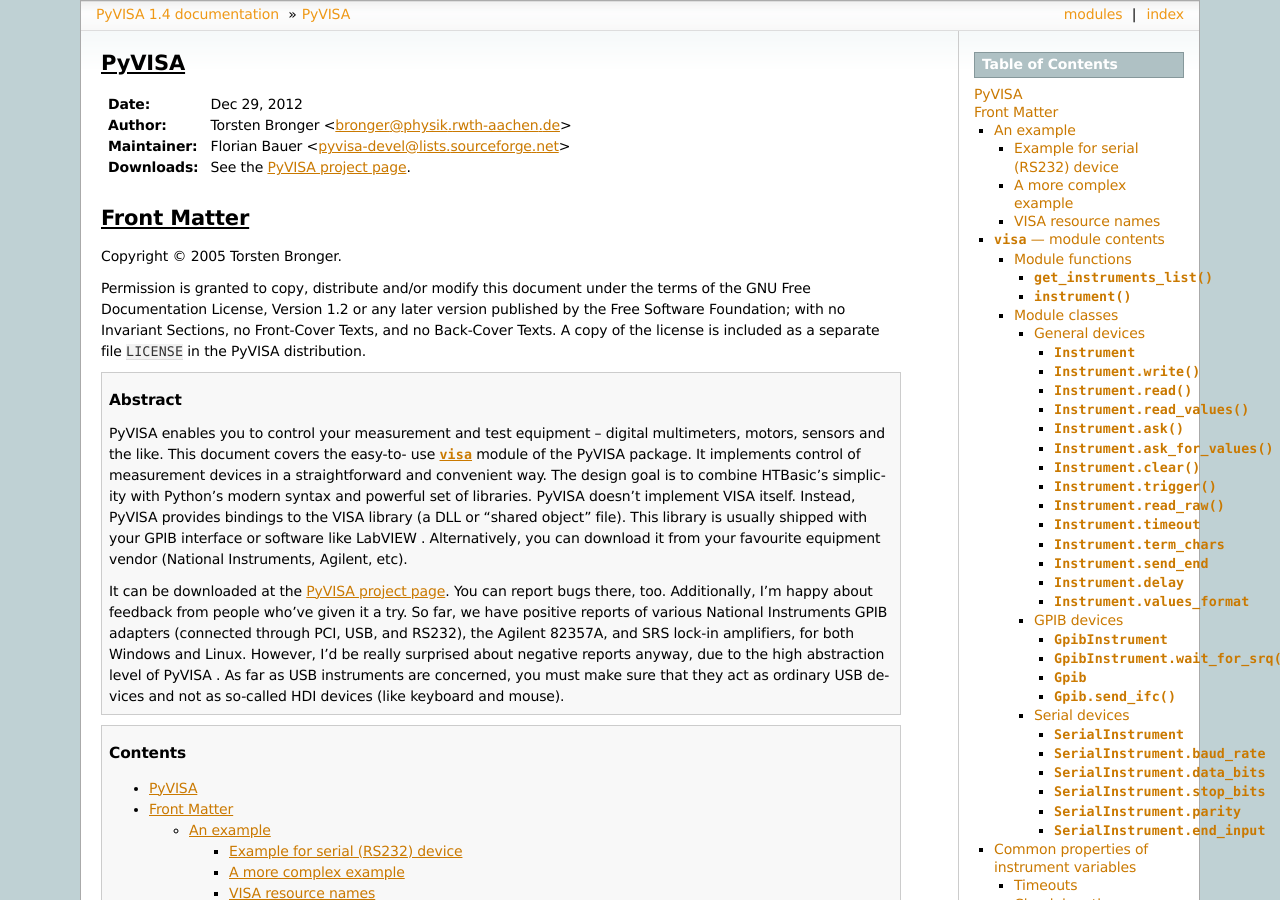
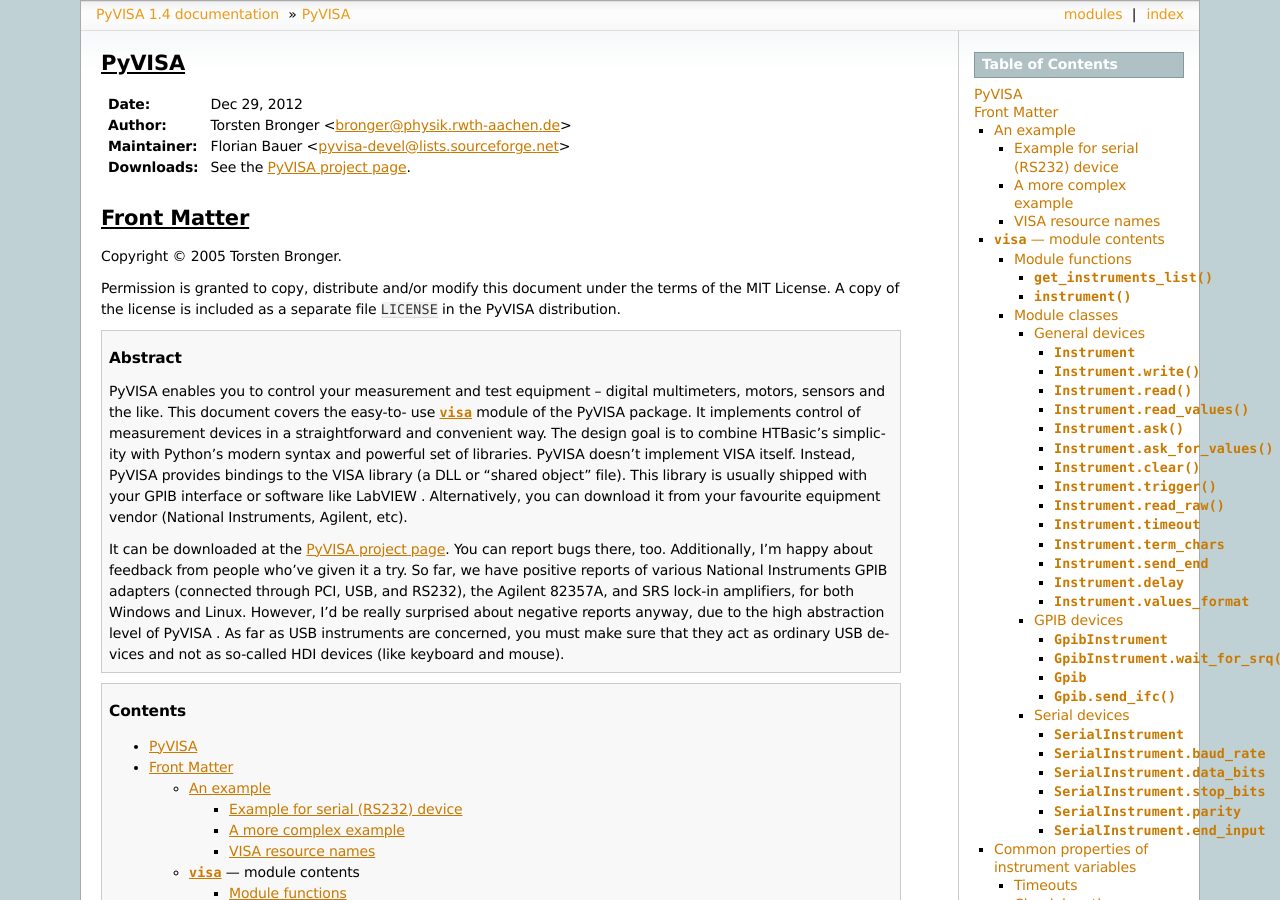
Before and after one commit to pyvisa/pyvisa, a Sphinx documentation site: the page built from doc/pyvisa.txt, in a window 1280 px wide and 900 px high. Built offline with Sphinx 7.4.7, drawn with Linux system fonts in a browser that asks for light colours.

Commit message:
delete outdated license information
Old versions of the pyvisa documentation were released under the
Gnu FDL.  With PyVISA 1.3, Torsten switched to the MIT License.
There was a last paragraph mentioning the GFDL.
This commit fixes this.

git-svn-id: svn://svn.code.sf.net/p/pyvisa/code/trunk@391 516c0664-e049-0410-bc6e-8f9a6051a51d

```diff
--- a/doc/pyvisa.txt
+++ b/doc/pyvisa.txt
@@ -53,11 +53,8 @@
 Copyright © 2005 Torsten Bronger.
 
 Permission is granted to copy, distribute and/or modify this document
-under the terms of the GNU Free Documentation License, Version 1.2 or
-any later version published by the Free Software Foundation; with no
-Invariant Sections, no Front-Cover Texts, and no Back-Cover Texts.  A
-copy of the license is included as a separate file :file:`LICENSE` in
-the PyVISA distribution.
+under the terms of the MIT License.  A copy of the license is included
+as a separate file :file:`LICENSE` in the PyVISA distribution.
 
 
 .. topic:: Abstract
```
